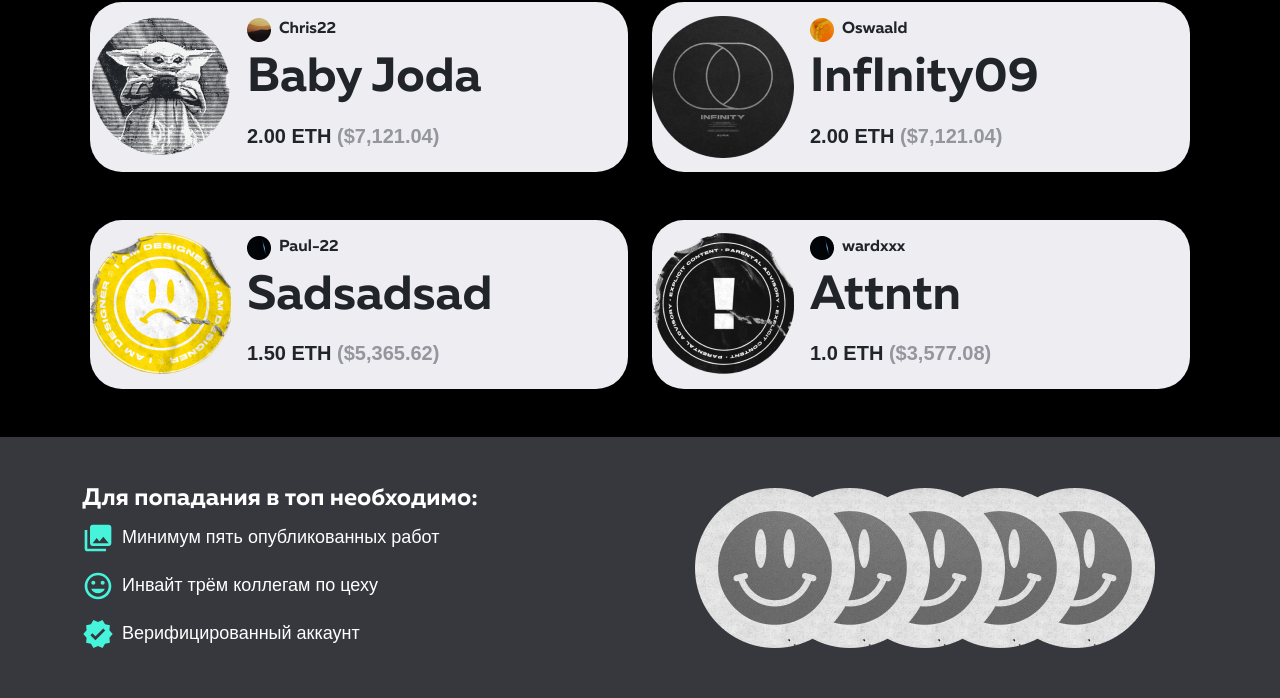
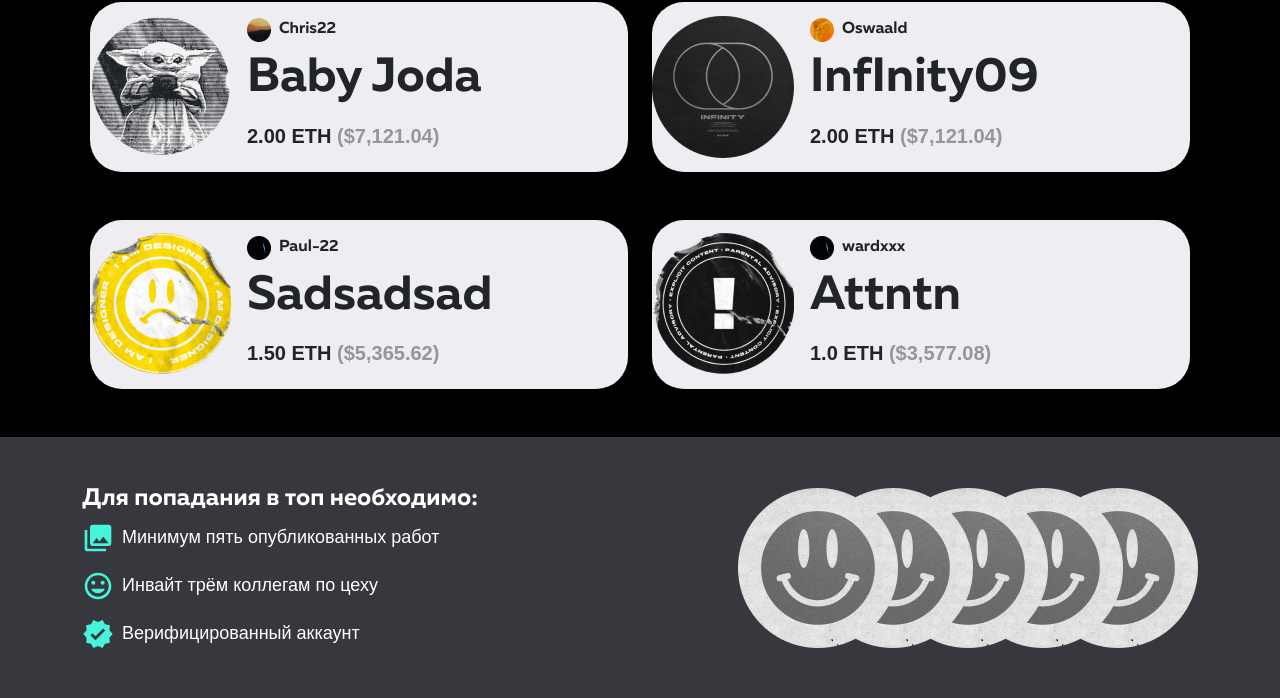
Before and after one commit to huka173/AuraLayout, a website: page index.html in a window 1280 px wide. Shown: the part 3623-4321 px from the top of the page. Drawn offline with nearby package versions, Linux system fonts and the light colour scheme.

Commit message:
Fix img in info the best seller

```diff
--- a/index.html
+++ b/index.html
@@ -480,7 +480,7 @@
                             </div>
                         </div>
                     </div>
-                    <div class="col text-center">
+                    <div class="col text-center text-md-end">
                         <img src="images/smiles.png" class="img-info-best-seller">
                     </div>
                 </div>
```
